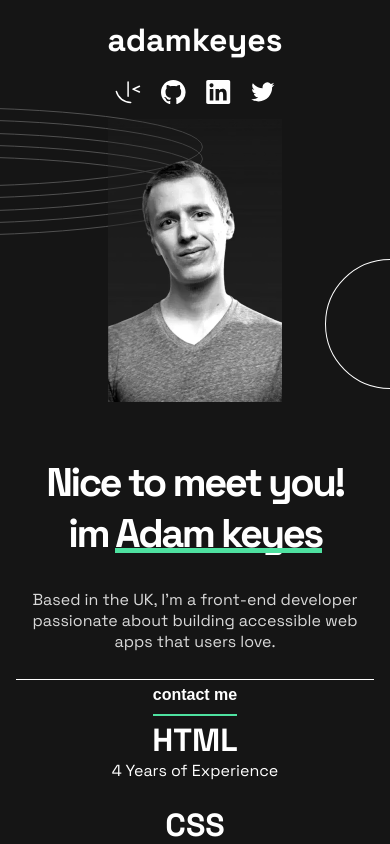
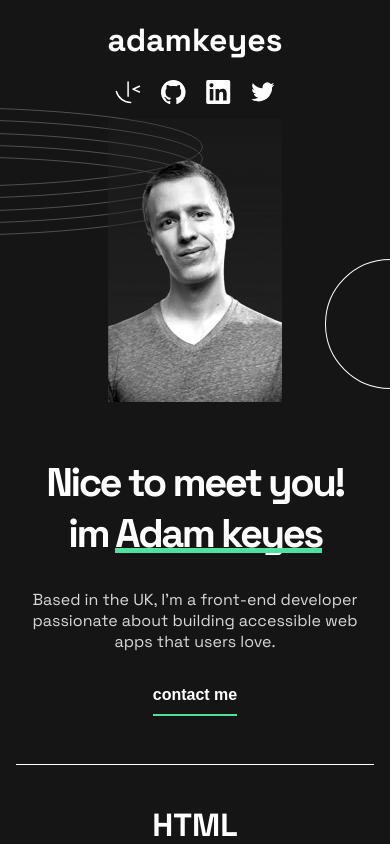
Before and after one commit to shane-brendon/porfolio-nextjs, a Next.js app: page / in a window 390 px wide. Shown: the top 844 px of the page. Built offline with nearby package versions, Linux system fonts and the light colour scheme.

Commit message:
increase height on mobile

```diff
--- a/src/components/Hero/hero.scss
+++ b/src/components/Hero/hero.scss
@@ -99,6 +99,7 @@
   @media screen and (max-width: $mobile) {
     padding: 0;
     text-align: center;
+    height: 70vh;
     .container {
       display: flex;
       flex-direction: column-reverse;
```
